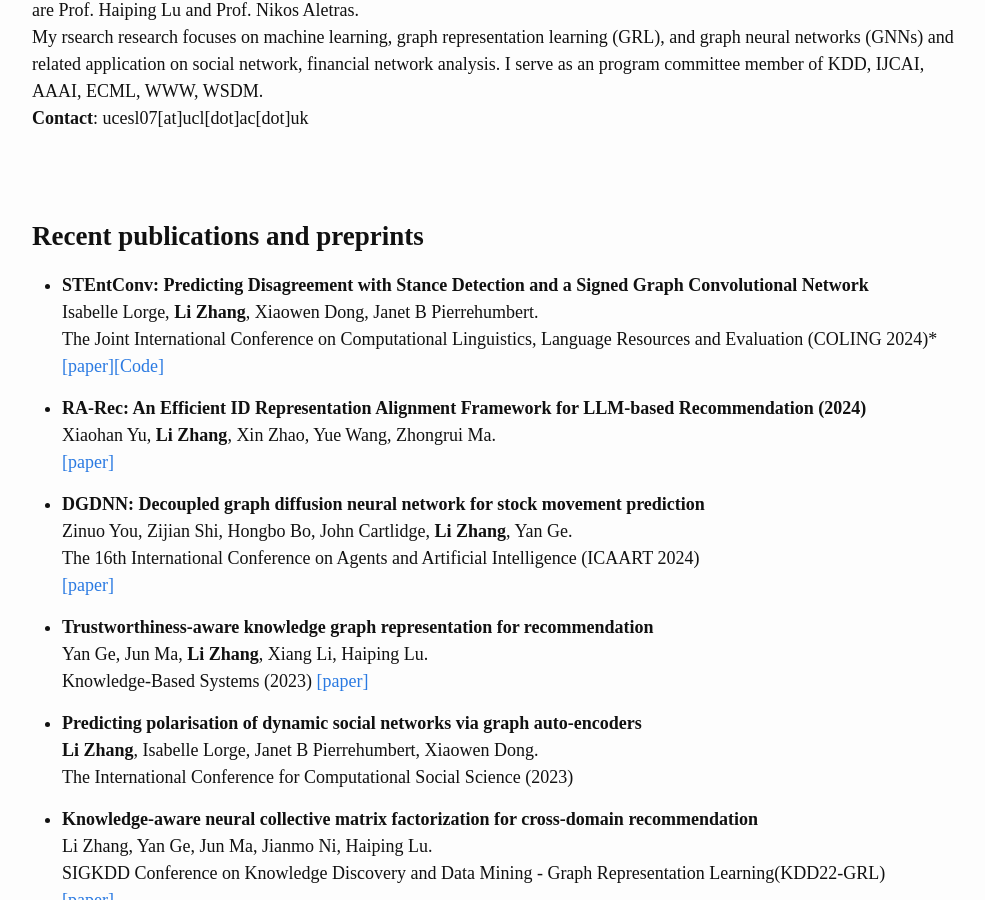
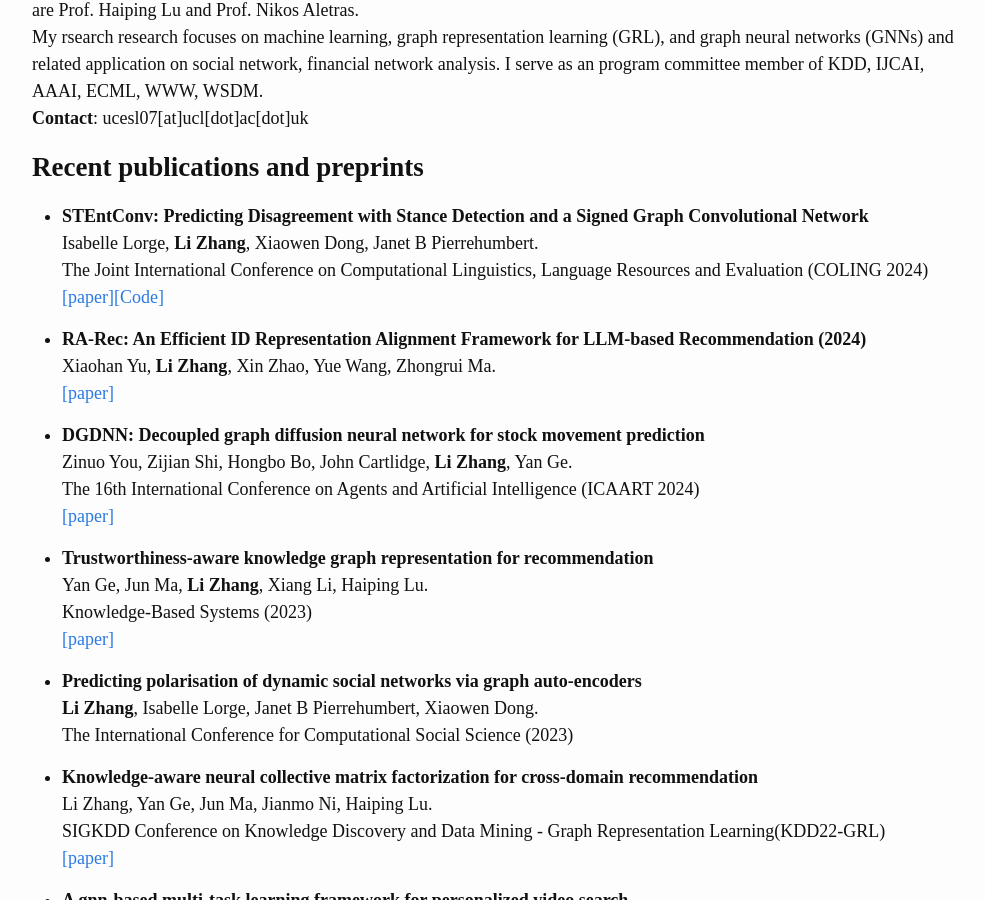
Before and after one commit to LiZhang-github/LiZhang-github.github.io, a Jekyll site: the page built from index.md, in a window 1280 px wide and 900 px high, scrolled down 342 px. Shown: the whole window, without its empty margins (138-1123 px from the left). Built offline with Jekyll 4.4.1, drawn with Linux system fonts in a browser that asks for light colours.

Commit message:
Update index.md

```diff
--- a/index.md
+++ b/index.md
@@ -18,13 +18,13 @@ My rsearch research focuses on machine learning, graph representation learning (
 **Contact**: ucesl07[at]ucl[dot]ac[dot]uk
 <br/>
 
-<br/>
-<br/>
+<!-- <br/>
+<br/> -->
 
 ## **Recent publications and preprints**
 - **STEntConv: Predicting Disagreement with Stance Detection and a Signed Graph Convolutional Network**\
 Isabelle Lorge, **Li Zhang**, Xiaowen Dong, Janet B Pierrehumbert.\
-The Joint International Conference on Computational Linguistics, Language Resources and Evaluation (COLING 2024)*\
+The Joint International Conference on Computational Linguistics, Language Resources and Evaluation (COLING 2024)\
 [[paper]](https://arxiv.org/pdf/2403.15885)[[Code]](https://github.com/isabellelorge/contradiction)
 
 - **RA-Rec: An Efficient ID Representation Alignment Framework for LLM-based Recommendation (2024)**\
@@ -38,7 +38,7 @@ The 16th International Conference on Agents and Artificial Intelligence (ICAART
 
 - **Trustworthiness-aware knowledge graph representation for recommendation**\
 Yan Ge, Jun Ma, **Li Zhang**, Xiang Li, Haiping Lu.\
-Knowledge-Based Systems (2023)
+Knowledge-Based Systems (2023)\
 [[paper]](https://www.sciencedirect.com/science/article/pii/S0950705123006159)
 
 - **Predicting polarisation of dynamic social networks via graph auto-encoders**\
@@ -76,8 +76,8 @@ Graph Embedding Mining Workshop (ECML PKDD-GRL 2020)
 Advances in Neural Information Processing Systems-Graph Representation Learning (NeurIPS-GRL 2019)\
 [[paper]](https://dl.acm.org/doi/pdf/10.1145/3340531.3411983)
 
-<br/>
-<br/>
+<!-- <br/>
+<br/> -->
 
 ## **Talks**
 <!-- - Jun. 2021: [Attributed graph alignment](assets/publication/ISIT2021.pdf) at IEEE International Symposium on Information Theory;  -->
```
